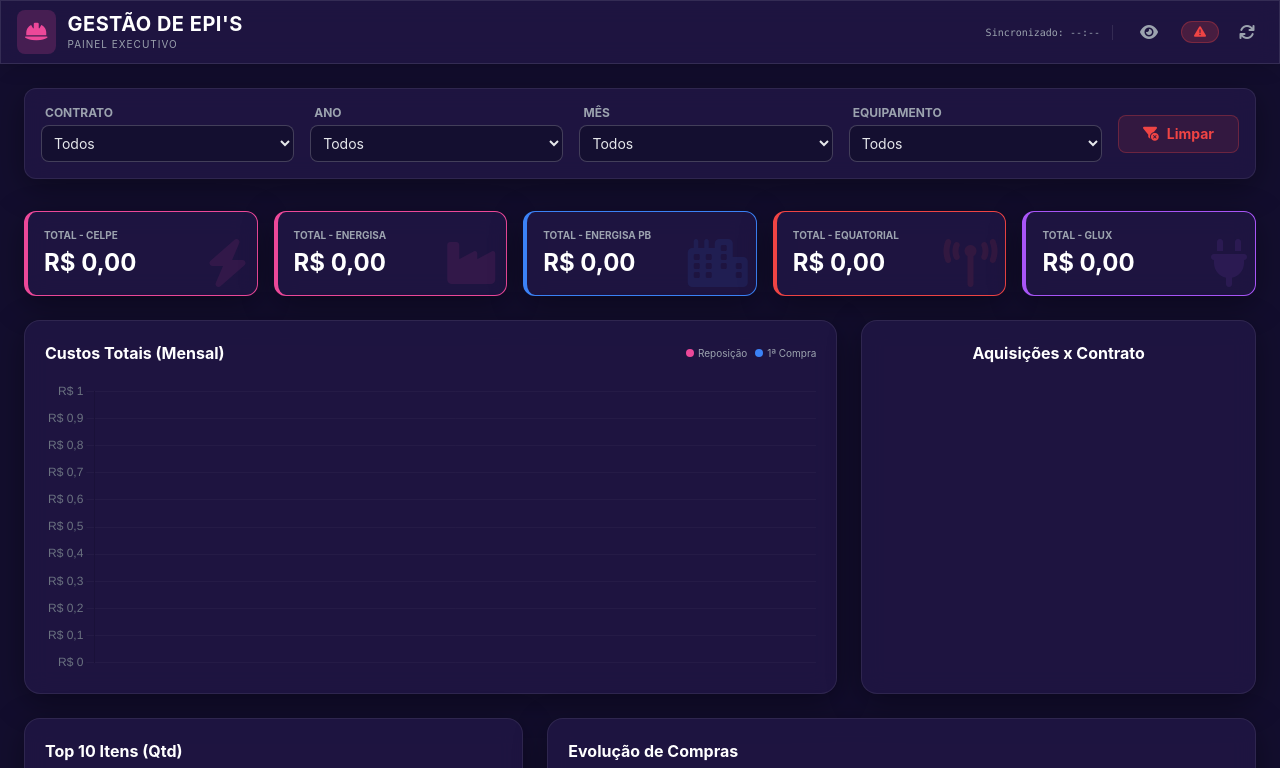
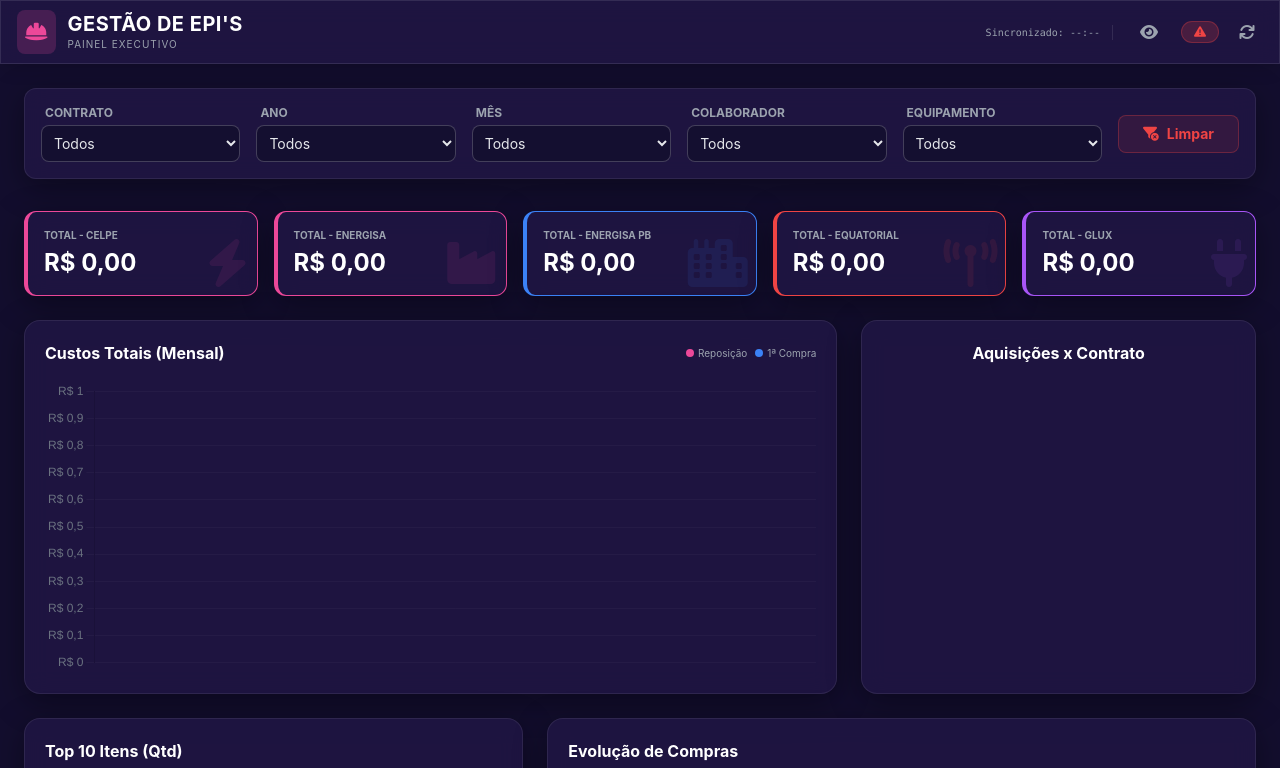
Before and after one commit to gislandebatista-sudo/Gerenciamento-de-EPI, a plain HTML site: page Index.html in a window 1280 px wide. Both pictures are taken after a click on the button "Limpar". Shown: the top 768 px of the page. Drawn offline with nearby package versions, Linux system fonts and the light colour scheme; no server answers.

Commit message:
Update Index.html

```diff
--- a/Index.html
+++ b/Index.html
@@ -101,7 +101,7 @@
 
     <section class="w-full max-w-[1920px] mx-auto px-4 sm:px-6 pt-6 pb-2">
         <div class="glass-panel p-4 rounded-xl flex flex-col lg:flex-row gap-4 items-end lg:items-center justify-between">
-            <div class="grid grid-cols-1 sm:grid-cols-2 lg:grid-cols-4 gap-4 w-full">
+            <div class="grid grid-cols-1 sm:grid-cols-2 lg:grid-cols-5 gap-4 w-full">
                 <div class="flex flex-col gap-1">
                     <label class="text-xs text-gray-400 uppercase font-bold ml-1">Contrato</label>
                     <select id="filter-contrato" class="filter-select" onchange="applyFilters()"><option value="">Todos</option></select>
@@ -113,6 +113,10 @@
                 <div class="flex flex-col gap-1">
                     <label class="text-xs text-gray-400 uppercase font-bold ml-1">Mês</label>
                     <select id="filter-mes" class="filter-select" onchange="applyFilters()"><option value="">Todos</option></select>
+                </div>
+                <div class="flex flex-col gap-1">
+                    <label class="text-xs text-gray-400 uppercase font-bold ml-1">Colaborador</label>
+                    <select id="filter-colaborador" class="filter-select" onchange="applyFilters()"><option value="">Todos</option></select>
                 </div>
                 <div class="flex flex-col gap-1">
                     <label class="text-xs text-gray-400 uppercase font-bold ml-1">Equipamento</label>
@@ -322,6 +326,7 @@
                 contrato: document.getElementById('filter-contrato'),
                 ano: document.getElementById('filter-ano'),
                 mes: document.getElementById('filter-mes'),
+                colab: document.getElementById('filter-colaborador'), // NOVO
                 equip: document.getElementById('filter-equipamento')
             };
 
@@ -329,20 +334,25 @@
                 contrato: sels.contrato.value,
                 ano: sels.ano.value,
                 mes: sels.mes.value,
+                colab: sels.colab.value, // NOVO
                 equip: sels.equip.value
             };
 
             const uniqueContratos = new Set();
             const uniqueAnos = new Set();
             const uniqueMeses = new Set();
+            const uniqueColabs = new Set(); // NOVO
             const uniqueEquip = new Set();
 
             data.forEach(row => {
                 const c = getVal(row, 1);
                 const e = getVal(row, 2);
+                const col = getVal(row, 3); // Índice 3 = Coluna D (Colaborador)
                 const d = getRawDateParts(row);
+
                 if(c) uniqueContratos.add(c);
                 if(e) uniqueEquip.add(e);
+                if(col) uniqueColabs.add(col); // NOVO
                 if(d.year) uniqueAnos.add(d.year);
                 if(d.month) uniqueMeses.add(d.month);
             });
@@ -362,6 +372,7 @@
             fillSelect(sels.contrato, uniqueContratos, selectedValues.contrato);
             fillSelect(sels.ano, uniqueAnos, selectedValues.ano);
             fillSelect(sels.mes, uniqueMeses, selectedValues.mes, (m) => getMonthName(m));
+            fillSelect(sels.colab, uniqueColabs, selectedValues.colab); // NOVO
             fillSelect(sels.equip, uniqueEquip, selectedValues.equip);
         }
 
@@ -369,19 +380,22 @@
             const fContrato = document.getElementById('filter-contrato').value.toLowerCase();
             const fAno = document.getElementById('filter-ano').value;
             const fMes = document.getElementById('filter-mes').value;
+            const fColab = document.getElementById('filter-colaborador').value.toLowerCase(); // NOVO
             const fEquip = document.getElementById('filter-equipamento').value.toLowerCase();
 
             const filteredData = globalData.filter(row => {
                 const c = getVal(row, 1).toLowerCase();
                 const e = getVal(row, 2).toLowerCase();
+                const col = getVal(row, 3).toLowerCase(); // Índice 3 = Coluna D
                 const d = getRawDateParts(row);
 
                 const matchContrato = !fContrato || c.includes(fContrato);
                 const matchEquip = !fEquip || e.includes(fEquip);
+                const matchColab = !fColab || col.includes(fColab); // NOVO
                 const matchAno = !fAno || d.year === fAno;
                 const matchMes = !fMes || d.month === fMes;
 
-                return matchContrato && matchEquip && matchAno && matchMes;
+                return matchContrato && matchEquip && matchColab && matchAno && matchMes;
             });
 
             processData(filteredData);
@@ -389,26 +403,34 @@
         }
 
         function updateCascadingOptions(currentData) {
-            const getUnique = (idx) => new Set(currentData.map(r => getVal(r, idx)));
-            const uniqueEquips = getUnique(2);
-            const sels = { equip: document.getElementById('filter-equipamento') };
-            const currEquip = sels.equip.value;
+            // Helper para atualizar dropdowns baseados nos dados filtrados
+            const updateSelect = (id, colIndex) => {
+                const sel = document.getElementById(id);
+                const currVal = sel.value;
+                const uniqueVals = new Set(currentData.map(r => getVal(r, colIndex)));
 
-            sels.equip.innerHTML = '<option value="">Todos</option>';
-            Array.from(uniqueEquips).sort().forEach(e => {
-                if(!e) return;
-                const opt = document.createElement('option');
-                opt.value = e;
-                opt.text = e;
-                sels.equip.appendChild(opt);
-            });
-            sels.equip.value = uniqueEquips.has(currEquip) ? currEquip : "";
+                sel.innerHTML = '<option value="">Todos</option>';
+                Array.from(uniqueVals).sort().forEach(v => {
+                    if(!v) return;
+                    const opt = document.createElement('option');
+                    opt.value = v;
+                    opt.text = v;
+                    sel.appendChild(opt);
+                });
+                // Mantém valor selecionado se ainda for válido
+                sel.value = uniqueVals.has(currVal) ? currVal : "";
+            };
+
+            // Atualiza Equipamento (Col 2) e Colaborador (Col 3) em cascata
+            updateSelect('filter-equipamento', 2);
+            updateSelect('filter-colaborador', 3);
         }
 
         function clearFilters() {
             document.getElementById('filter-contrato').value = "";
             document.getElementById('filter-ano').value = "";
             document.getElementById('filter-mes').value = "";
+            document.getElementById('filter-colaborador').value = ""; // NOVO
             document.getElementById('filter-equipamento').value = "";
             populateFilterOptions(globalData);
             applyFilters();
```
